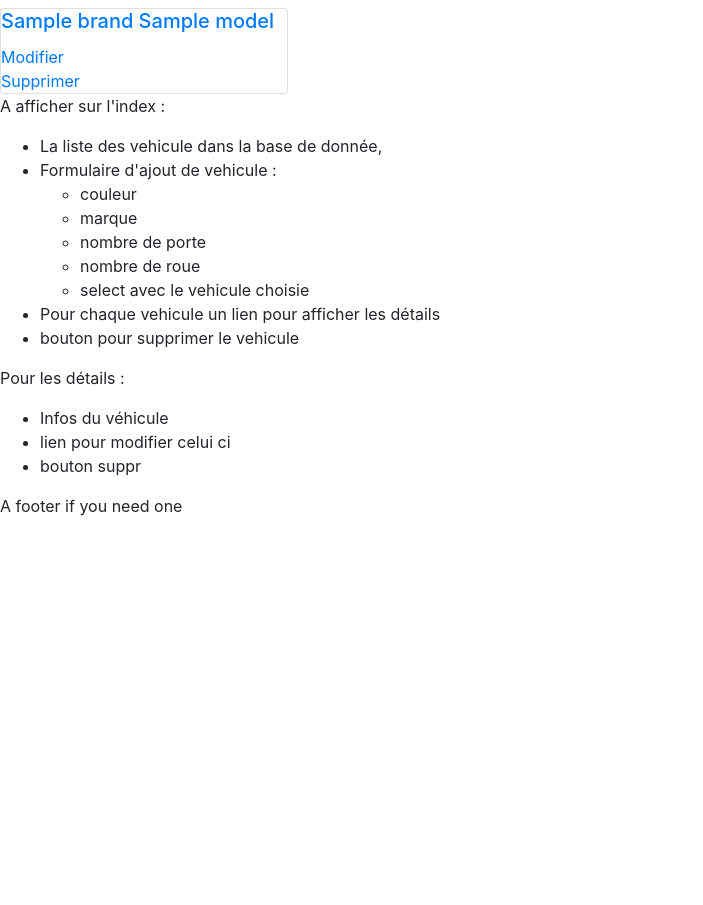
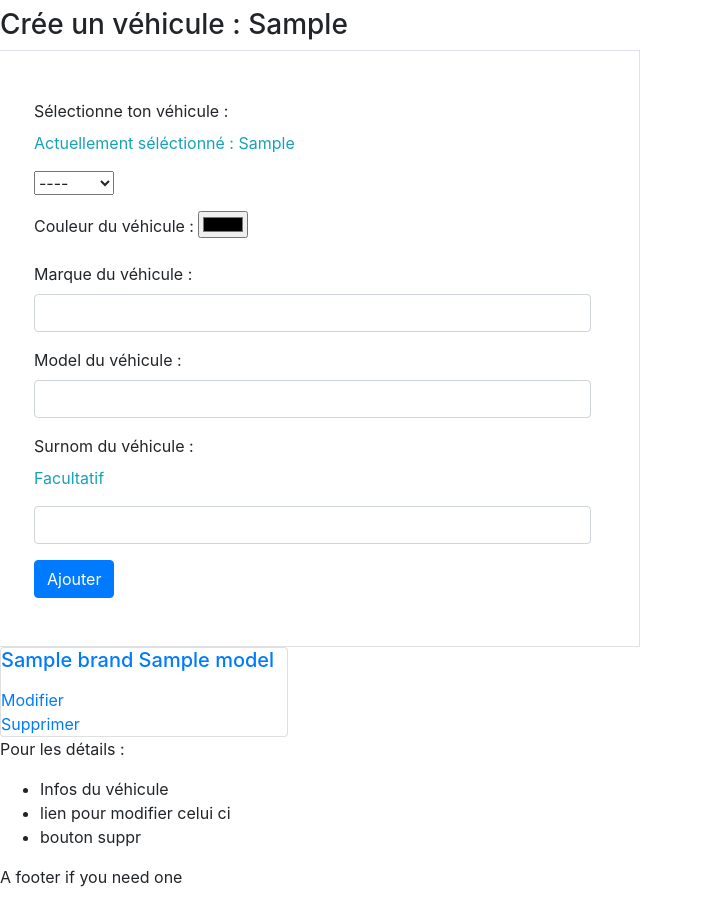
Before and after one commit to julebbb/AppCar, a PHP site: template views/indexVue.php in a window 1280 px wide. Shown: the part 48-953 px from the top of the page, without its empty margins (0-703 px from the left). Before the commit the page ends 564 px from the top, so only its background shows below. Run offline with PHP 8.4, Linux system fonts and the light colour scheme; the template is opened without the code that fills it: most values are stand-ins (such as "Sample title", 1, 10 or a date in 2020); some libraries are stand-ins or nearby versions.

Commit message:
add control and delete control done

```diff
--- a/assets/js/main.js
+++ b/assets/js/main.js
@@ -0,0 +1,11 @@
+$('#select option[value="car"]').click(function () {
+    document.location.href = "index.php?select=car";
+});
+
+$('#select option[value="motorbike"]').click(function () {
+    document.location.href = "index.php?select=motorbike";
+});
+
+$('#select option[value="truck"]').click(function () {
+    document.location.href = "index.php?select=truck";
+});
--- a/model/VehicleManager.php
+++ b/model/VehicleManager.php
@@ -111,10 +111,10 @@ class VehicleManager
      *
      * @param objet $vehicle
      */
-    public function delete(objet $vehicle)
+    public function delete(int $id)
     {
         $query = $this->getDb()->prepare('DELETE FROM Vehicles WHERE id = :id');
-        $query->bindValue('id', $vehicle->getId(), PDO::PARAM_INT);
+        $query->bindValue('id', $id, PDO::PARAM_INT);
         $query->execute();
     }
 }
--- a/views/indexVue.php
+++ b/views/indexVue.php
@@ -2,54 +2,95 @@
   include("template/header.php")
 ?>
 
+<section class="row">
+  <h3 class="col-12">Crée un véhicule : <?php echo $selectType;?></h3>
+  <form action="index.php" method="POST" class="col-6 p-5 border">
+    <div class="form-group">
+      <label for="type">Sélectionne ton véhicule : </label>
+      <p class="text-info">Actuellement séléctionné : <?php echo $selectType;?></p>
+
+      <select name="type" id="select">
+        <option value="">----</option>
+        <option value="car"><a href="index.php?select=car">Voiture</a></option>
+        <option value="motorbike"><a href="index.php?select=motorbike">Moto</a></option>
+        <option value="truck"><a href="index.php?select=truck">Camion</a></option>
+      </select>
+      <input type="hidden" name="type" value="<?php echo $select;?>">
+    </div>
+
+
+    <div class="form-group">
+      <label for="color">Couleur du véhicule :</label>
+      <input type="color" name="color" >
+    </div>
+
+
+    <div class="form-group">
+      <label for="brand">Marque du véhicule :</label>
+      <input type="text" name="brand" class="form-control">
+    </div>
+
+      <?php if ($select === "car") {
+      ?>
+      <div class="form-group">
+        <label for="door">Nombre de porte :</label>
+        <input type="number" name="door">
+      </div>
+      <?php
+      }?>
+
+    <?php if ( $select === "truck") {
+    ?>
+    <div class="form-group">
+      <label for="wheels">Nombre de roues :</label>
+      <input type="number" name="color">
+    </div>
+    <?php
+      }?>
+
+    <div class="form-group">
+      <label for="model">Model du véhicule :</label>
+      <input type="text" name="model" class="form-control">
+    </div>
+
+    <div class="form-group">
+      <label for="surname">Surnom du véhicule :</label>
+      <p class="text-info">Facultatif</p>
+      <input type="text" name="surname" class="form-control">
+    </div>
+
+    <input type="submit" value="Ajouter" class="btn btn-primary">
+  </form>
+
+</section>
+
+
 <section>
   <?php
-
    foreach ($data as $key) {
-
-
-?>
+  ?>
     <div class="card" style="width: 18rem;">
     <a href="#">
-<?php
+  <?php
      if ($key->getType() === "car") {
        echo '<i class="fas fa-car card-img-top text-center" style="color:'. $key->getColor() .';"></i>';
      } elseif ($key->getType() === "motorbike") {
        echo '<i class="fas fa-motorcycle card-img-top text-center" style="color:'. $key->getColor() .';"></i>';
 
-     }elseif ($key->getType() === "motorbike") {
+     }elseif ($key->getType() === "truck") {
        echo '<i class="fas fa-truck card-img-top text-center" style="color:'. $key->getColor() .';"></i>';
 
      }
- ?>
-
-
+  ?>
     <h5 class="card-title"><?php echo $key->getBrand() . " " . $key->getModel();?></h5>
-    <p class="card-text"></p>
-  </a>
-  <a href="">Modifier</a>
-  <a href="index.php?id=">Supprimer</a>
-</div>
+    <p class="alert-danger"></p>
+    </a>
+    <a href="index.php?update=<?php echo $key->getId();?>">Modifier</a>
+    <a href="index.php?delete=<?php echo $key->getId();?>">Supprimer</a>
+  </div>
 
 <?php
 }?>
-
-
-
-<p>A afficher sur l'index :</p>
-<ul>
-  <li>La liste des vehicule dans la base de donnée,</li>
-  <li>Formulaire d'ajout de vehicule :</li>
-  <ul>
-    <li>couleur</li>
-    <li>marque</li>
-    <li>nombre de porte</li>
-    <li>nombre de roue</li>
-    <li>select avec le vehicule choisie</li>
-  </ul>
-  <li>Pour chaque vehicule un lien pour afficher les détails</li>
-  <li>bouton pour supprimer le vehicule</li>
-</ul>
 
 <p>Pour les détails :</p>
 <ul>
--- a/views/template/footer.php
+++ b/views/template/footer.php
@@ -2,11 +2,11 @@
   <p>A footer if you need one</p>
 </footer>
   <script src="https://stackpath.bootstrapcdn.com/bootstrap/4.1.2/js/bootstrap.min.js" integrity="sha384-o+RDsa0aLu++PJvFqy8fFScvbHFLtbvScb8AjopnFD+iEQ7wo/CG0xlczd+2O/em" crossorigin="anonymous"></script>
-  <script src="js/vendor/modernizr-3.6.0.min.js"></script>
+  <script src="../../assets/js/vendor/modernizr-2.8.3.min.js"></script>
   <script src="https://code.jquery.com/jquery-3.3.1.min.js" integrity="sha256-FgpCb/KJQlLNfOu91ta32o/NMZxltwRo8QtmkMRdAu8=" crossorigin="anonymous"></script>
   <script>window.jQuery || document.write('<script src="js/vendor/jquery-3.3.1.min.js"><\/script>')</script>
-  <script src="js/plugins.js"></script>
-  <script src="js/main.js"></script>
+  <script src="../assets/js/plugins.js"></script>
+  <script src="../assets/js/main.js"></script>
 
   <!-- Google Analytics: change UA-XXXXX-Y to be your site's ID. -->
   <script>
```
Also changed, not shown: controllers/index.php (+71 -10 lines), entities/Car.php (+25 -0 lines), entities/Truck.php (+49 -0 lines).
